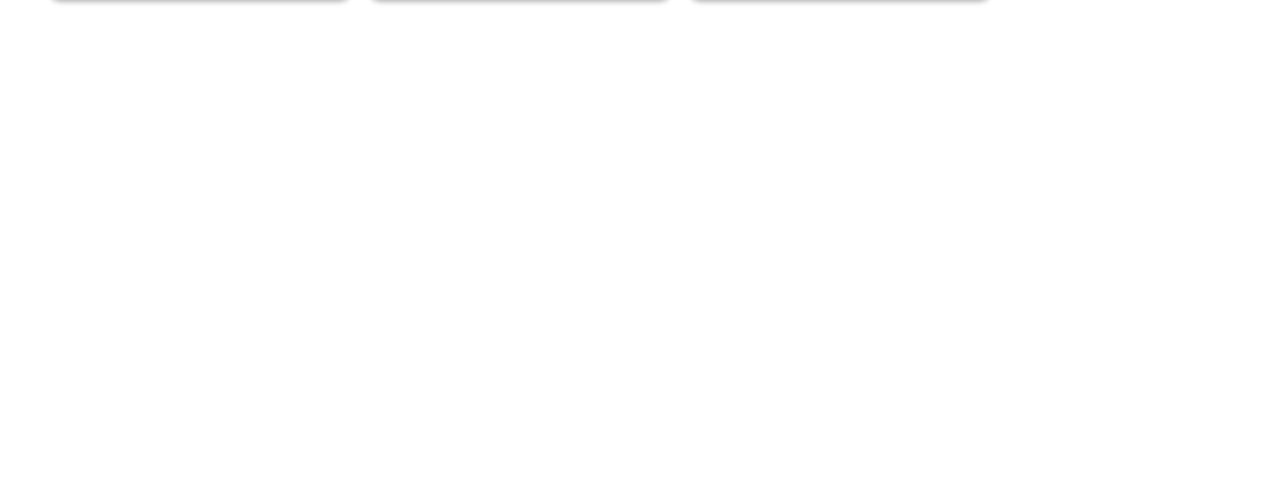
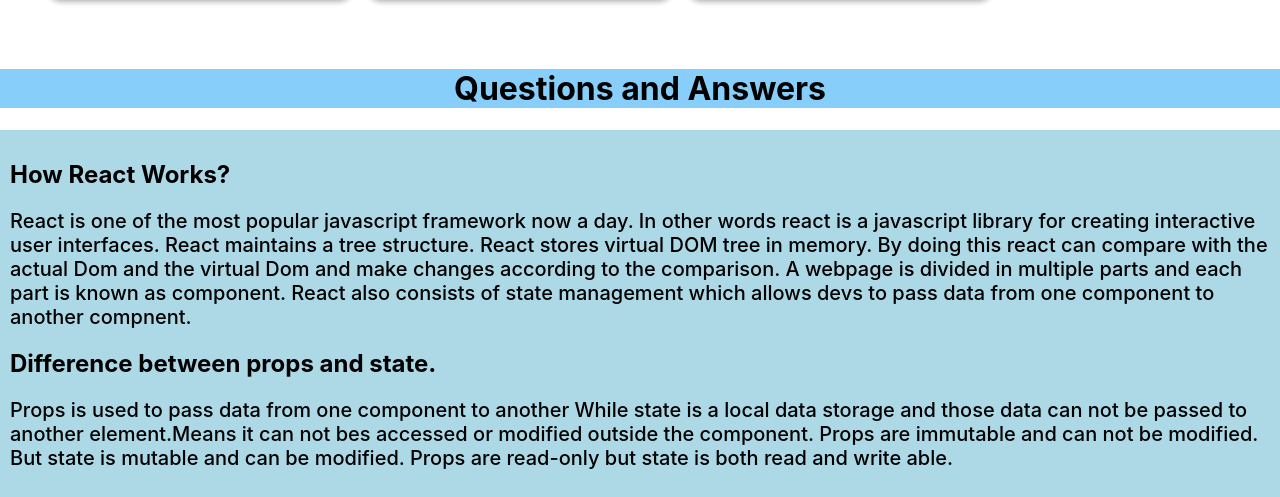
Before and after one commit to mdxshakil/assignment-8-wrist-watch-gallery, a React (Create React App) app: page / in a window 1280 px wide. Shown: the part 1500-1997 px from the top of the page. Before the commit the page ends 1548 px from the top, so only its background shows below. Built offline with nearby package versions, Linux system fonts and the light colour scheme.

Commit message:
qna added

```diff
--- a/src/App.js
+++ b/src/App.js
@@ -1,5 +1,6 @@
 import './App.css';
 import Header from './components/Header/Header';
+import Qna from './components/Qna/Qna';
 import Shop from './components/Shop/Shop';
 
 function App() {
@@ -7,6 +8,7 @@ function App() {
     <div className='app'>
       <Header></Header>
       <Shop></Shop>
+      <Qna></Qna>
     </div>
   );
 }
--- /dev/null
+++ b/src/components/Qna/Qna.css
@@ -0,0 +1,14 @@
+.qna-section{
+    text-align: center;
+    background-color: lightskyblue;
+}
+
+.qna-container{
+    padding:0 20px;
+    background-color: lightblue;
+    padding: 10px;
+}
+.qna-container p{
+    font-size: 20px;
+    font-weight: 500;
+}
--- /dev/null
+++ b/src/components/Qna/Qna.js
@@ -0,0 +1,18 @@
+import React from 'react';
+import "./Qna.css";
+
+const Qna = () => {
+    return (
+        <div>
+            <h1 className='qna-section'>Questions and Answers</h1>
+            <div className='qna-container'>
+                <h2>How React Works?</h2>
+                <p>React is one of the most popular javascript framework now a day. In other words react is a javascript library for creating interactive user interfaces. React maintains a tree structure. React stores virtual DOM tree in memory. By doing this react can compare with the actual Dom and the virtual Dom and make changes according to the comparison. A webpage is divided in multiple parts and each part is known as component. React also consists of state management which allows devs to pass data from one component to another compnent.</p>
+                <h2>Difference between props and state.</h2>
+                <p>Props is used to pass data from one component to another While state is a local data storage and those data can not be passed to another element.Means it can not bes accessed or modified outside the component. Props are immutable and can not be modified. But state is mutable and can be modified. Props are read-only but state is both read and write able.</p>
+            </div>
+        </div>
+    );
+};
+
+export default Qna;
```
